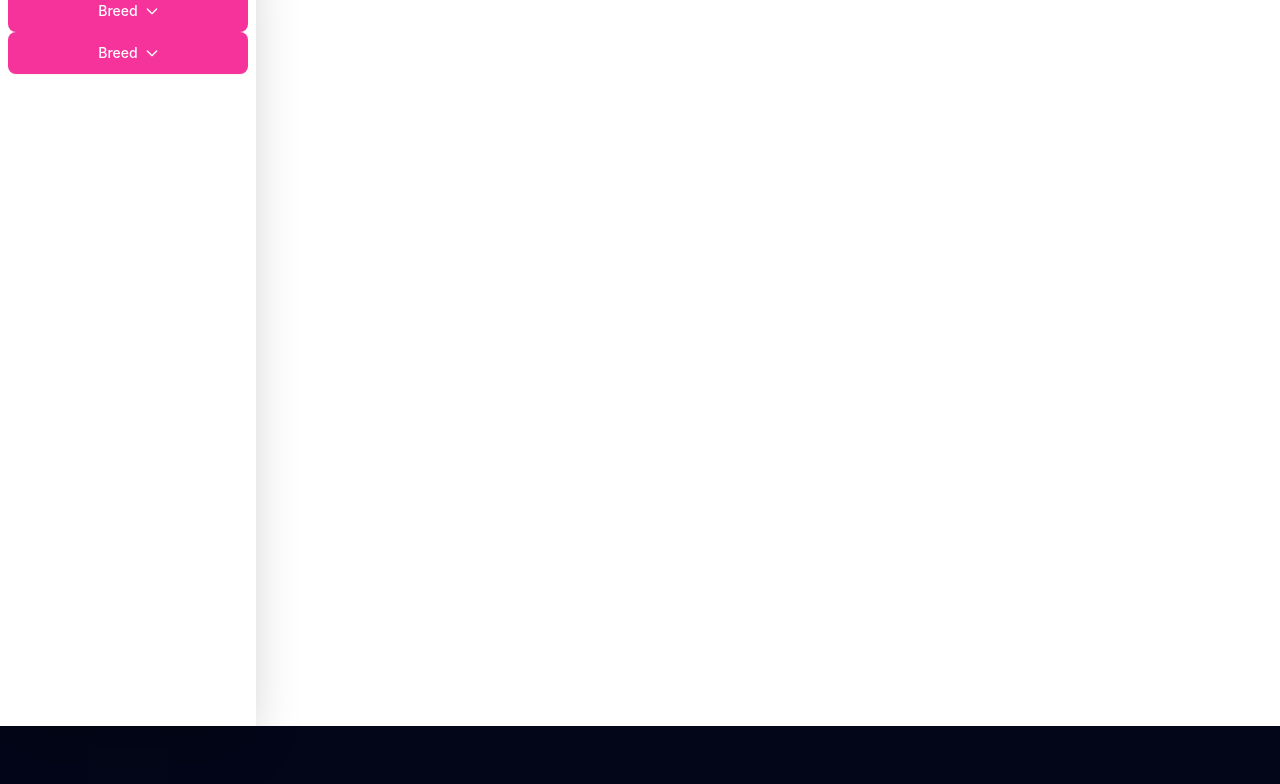
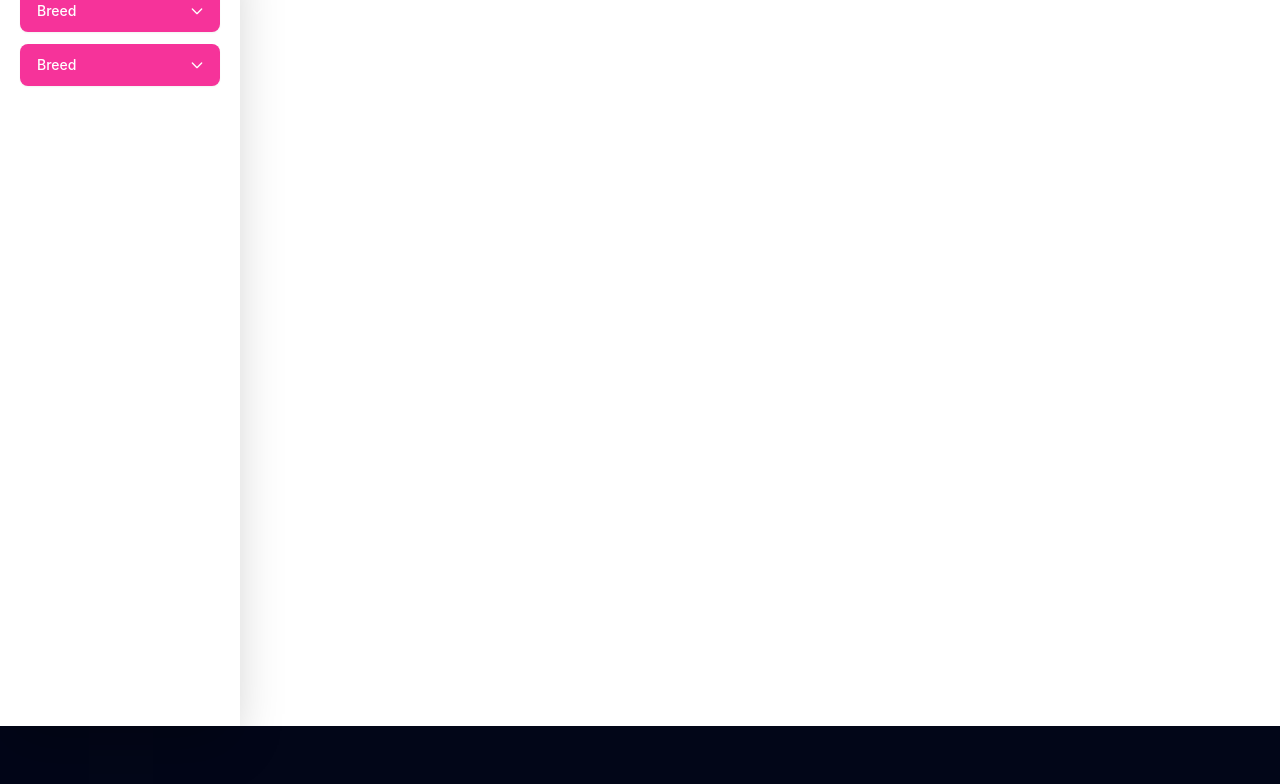
Before and after one commit to TanerTalas/PatiPop, a website: page find-pets/find-a-dog.html in a window 1280 px wide. Shown: the part 134-918 px from the top of the page. Drawn offline with nearby package versions, Linux system fonts and the light colour scheme; grey boxes are pictures that could not be loaded.

Commit message:
filter button example created

```diff
--- a/find-pets/find-a-dog.html
+++ b/find-pets/find-a-dog.html
@@ -286,7 +286,7 @@
     <main>
       <div class="left-main">
         <span class="block text-xl font-medium mb-3">Filters</span>
-        <div class="flex flex-col">
+        <div class="flex flex-col items-center">
           <div class="relative">
             <button
               id="breed-button"
@@ -367,7 +367,7 @@
               </ul>
             </div>
           </div>
-          <div>
+          <div class="relative">
             <button
               id="dropdownBgHoverButton"
               data-dropdown-toggle="dropdownBgHover"
--- a/find-pets/find-a-pet.css
+++ b/find-pets/find-a-pet.css
@@ -1,6 +1,6 @@
 @layer components {
   .page-find-a-pet main {
-    @apply container mx-auto min-h-screen mt-15 grid grid-cols-5;
+    @apply container mx-auto min-h-screen mt-15 grid grid-cols-5 gap-5;
   }
   .page-find-a-pet main > .left-main {
     @apply col-span-1 bg-white py-6 px-2 shadow-2xl;
@@ -8,8 +8,11 @@
   .page-find-a-pet main > .right-main {
     @apply col-span-4 py-6 px-2;
   }
+  .page-find-a-pet main > .left-main > div > div {
+    @apply mb-3 w-full max-w-50;
+  }
   .page-find-a-pet .dropdown-btn {
-    @apply relative flex w-full items-center justify-center cursor-pointer
+    @apply relative flex w-full mx-auto items-center justify-between cursor-pointer
     text-white bg-pink-500
     border border-transparent hover:bg-pink-600
     shadow-xs font-medium leading-5
@@ -19,7 +22,7 @@
     @apply z-10 hidden
     bg-neutral-primary-medium
     border border-default-medium
-    rounded shadow-lg w-52;
+    rounded shadow-lg w-52 xl:w-full max-w-50;
   }
   .page-find-a-pet .dropdown-menu > ul {
     @apply p-2 text-sm text-body font-medium;
@@ -40,5 +43,7 @@
 .page-find-a-pet .dropdown-menu {
     transform: none !important;
     inset: auto !important;
+    top: 100% !important;
+    left: 0 !important;
     margin-top: 0.2rem !important;
   }
```
Also changed, not shown: output.css.
